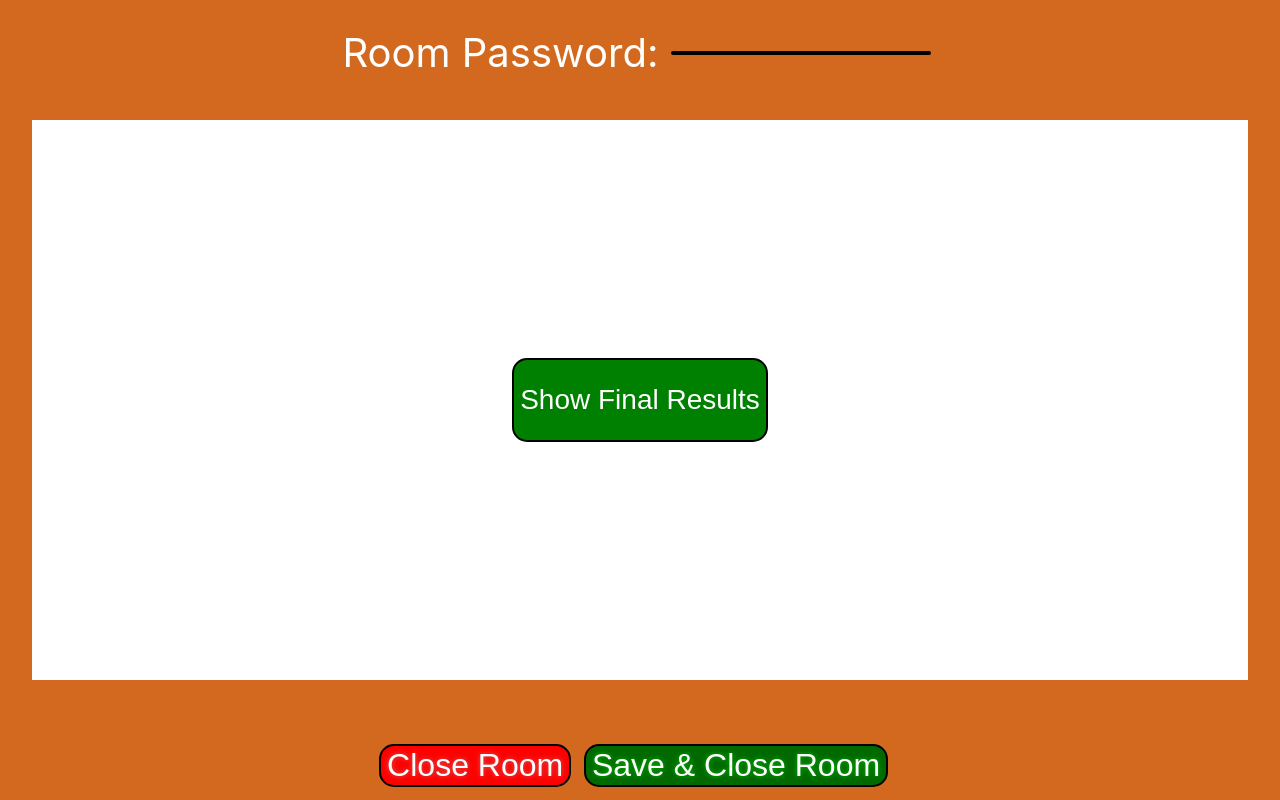
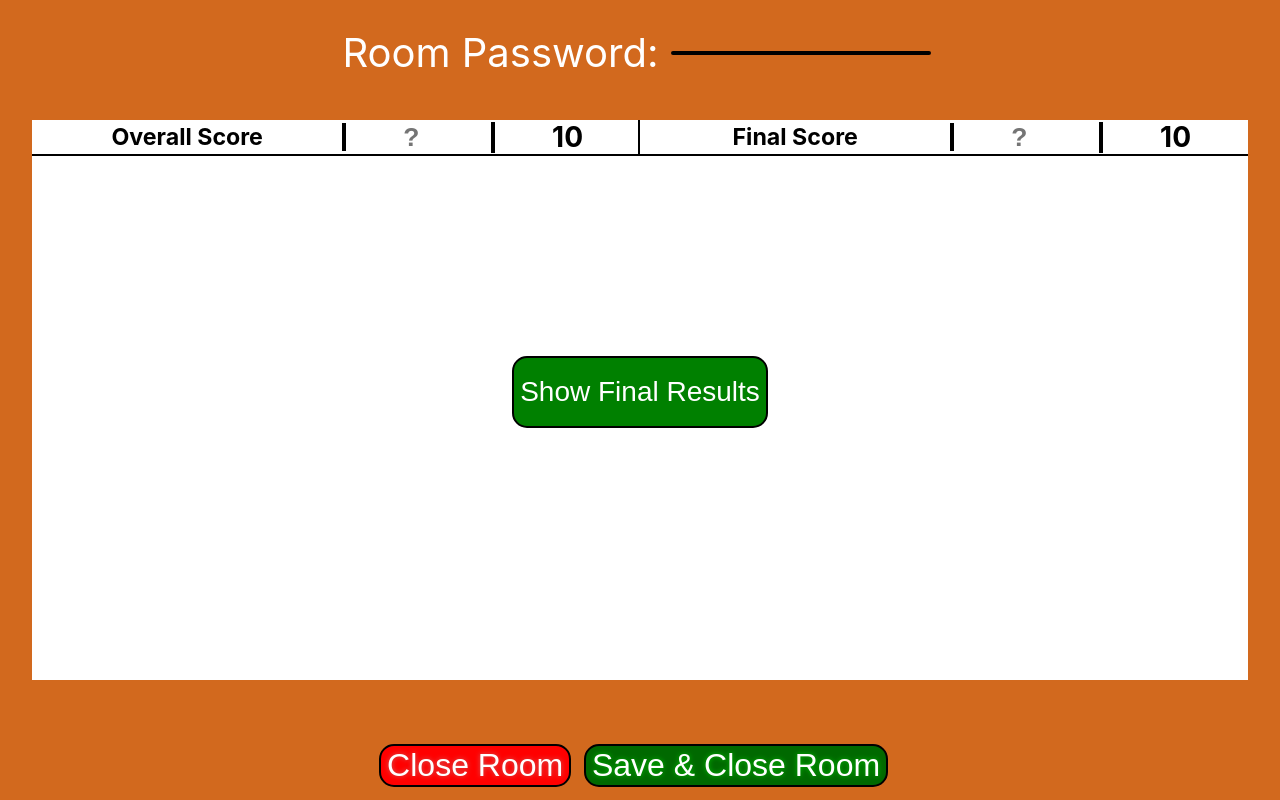
Before and after one commit to Ben-Worrall/ratingclientsv2, a React (Create React App) app: page /routes/HostRoom in a window 1280 px wide. Built offline with nearby package versions, Linux system fonts and the light colour scheme.

Commit message:
setting up host page for final and overall score

```diff
--- a/src/functions/GetResults.js
+++ b/src/functions/GetResults.js
@@ -93,6 +93,7 @@ function BlackClickNotes(){
 
   //add each factor to the page and remove the button
     document.getElementById('ShowResultBNT').style.display = "none"
+    document.getElementById('ResultBNTholder').style.display = "none"
     //add factor results for each factor
     let factor = document.createElement('div')
     factor.classList.add('Resultfactor')
@@ -283,7 +284,7 @@ function BlackClickNotes(){
           document.getElementById('ShowResultDisplay').style.alignItems = ""
           document.getElementById('ShowResultDisplay').appendChild(factor)
 
-
+          console.log(UserRatingsLength)
       }
 
     })
--- a/src/routes/HostRoom.js
+++ b/src/routes/HostRoom.js
@@ -174,10 +174,34 @@ window.addEventListener("beforeunload", beforeUnloadListener);
                  <div id='ShowResultDisplay'>
 
 
-                    <button id='ShowResultBNT' onClick={ShowResults}>
-                      Show Final Results
-                    </button>
+                   <div style={{display:'flex'}}>
+                  <div id='HostOverallScoreDivBackground'>
+                     <div id='HostOverallScoreDiv'>
+                     <p id='HostOStext'>Overall Score </p>
+                     <input id='HostOSinput' placeholder='?' max={10} min={0} type='number' contentEditable='false'></input>
+                     <p id='HostOS10'>10</p>
+                    </div>
+                  </div>
 
+                  <div id='HostFinalScoreDivBackground'>
+                      <div id='HostFinalScoreDiv'>
+                      <p id='HostFStext'>Final Score </p>
+                      <input id='HostFSinput' placeholder='?' max={10} min={0} type='number' contentEditable='false'></input>
+                      <p id='HostFS10'>10</p>
+                      </div>
+                  </div>
+                  </div>
+
+
+
+
+
+
+                    <div id='ResultBNTholder'>
+                      <button id='ShowResultBNT' onClick={ShowResults}>
+                        Show Final Results
+                      </button>
+                    </div>
 
 
                  </div>
--- a/src/routes/styles/HostRoom.css
+++ b/src/routes/styles/HostRoom.css
@@ -21,9 +21,10 @@
     width: 100%;
     height: 100%;
     overflow-y: scroll;
-    display: flex;
-    align-items: center;
-    justify-content: center;
+
+
+
+
 }
 
 #RoomPasswordText{
@@ -45,6 +46,14 @@
     margin-bottom: 1%;
 }
 
+#ResultBNTholder{
+    width: 100%;
+    height: 85%;
+    display: flex;
+    align-items: center;
+    justify-content: center;
+}
+
 #ShowResultBNT{
     background-color: green;
     color: white;
@@ -56,6 +65,8 @@
     display: flex;
     justify-content: center;
     align-items: center;
+
+
 
 }
 
@@ -402,3 +413,144 @@
  border-radius:  15px 15px 15px 15px;
     border: 0.25vh solid black;
 }
+
+
+
+
+
+
+
+
+
+
+
+
+
+
+
+
+
+#HostOverallScoreDivBackground{
+    width: 50%;
+    height: 15%;
+    margin: 0px;
+    padding: 0px;
+   }
+
+   #HostOverallScoreDiv{
+       width: 100%;
+       height: 100%;
+       display: flex;
+       justify-content: center;
+       align-items: center;
+       margin: 0px;
+       padding: 0px;
+       background-color: white;
+       outline: 0.25vh solid black;
+   }
+   #HostOStext{
+       width: 75%;
+       border-right: 0.55vh solid black;
+       height: 100%;
+       font-size: 145%;
+       display: flex;
+       align-items: center;
+       justify-content: center;
+       font-weight: bold;
+       margin: 0px;
+       padding: 0px;
+   }
+   #HostOSinput{
+       width: 35%;
+       border: 0vh solid black;
+       outline: 0px solid transparent;
+       text-align: center;
+       display: flex;
+       align-items: center;
+       justify-content: center;
+       font-size: 165%;
+       height: 100%;
+       border-right: 0.55vh solid black;
+       font-weight: bold;
+       margin: 0px;
+       padding: 0px;
+       pointer-events: none;
+   }
+   #HostOS10{
+       width: 35%;
+       font-size: 175%;
+       height: 100%;
+       padding: 0;
+       display: flex;
+       align-items: center;
+       justify-content: center;
+       font-weight: bold;
+       margin: 0px;
+       padding: 0px;
+   }
+
+
+
+
+
+
+
+   #HostFinalScoreDivBackground{
+    width: 50%;
+    height: 15%;
+    margin: 0px;
+       padding: 0px;
+   }
+
+   #HostFinalScoreDiv{
+       width: 100%;
+       height: 100%;
+       display: flex;
+       justify-content: center;
+       align-items: center;
+       margin: 0px;
+       padding: 0px;
+       background-color: white;
+       outline: 0.25vh solid black;
+   }
+   #HostFStext{
+       width: 75%;
+       border-right: 0.55vh solid black;
+       height: 100%;
+       font-size: 145%;
+       display: flex;
+       align-items: center;
+       justify-content: center;
+       font-weight: bold;
+       margin: 0px;
+       padding: 0px;
+   }
+   #HostFSinput{
+       width: 35%;
+       border: 0vh solid black;
+       outline: 0px solid transparent;
+       text-align: center;
+       display: flex;
+       align-items: center;
+       justify-content: center;
+       font-size: 165%;
+       height: 100%;
+       border-right: 0.55vh solid black;
+       font-weight: bold;
+       margin: 0px;
+       padding: 0px;
+       pointer-events: none;
+
+   }
+   #HostFS10{
+       width: 35%;
+       font-size: 175%;
+       height: 100%;
+       padding: 0;
+       display: flex;
+       align-items: center;
+       justify-content: center;
+       font-weight: bold;
+       margin: 0px;
+       padding: 0px;
+   }
--- a/src/routes/styles/UserJoinedRoom.css
+++ b/src/routes/styles/UserJoinedRoom.css
@@ -327,13 +327,13 @@
 
 #OverallScoreDivBackground{
  width: 100%;
- height: max-content;
+ height:15%;
 
 }
 
 #OverallScoreDiv{
     width: 60%;
-    height: 12.5%;
+    height: 100%;
     display: flex;
     justify-content: center;
     align-items: center;
```
Also changed, not shown: src/routes/UserJoinedRoom.js (+12 -1 lines).
